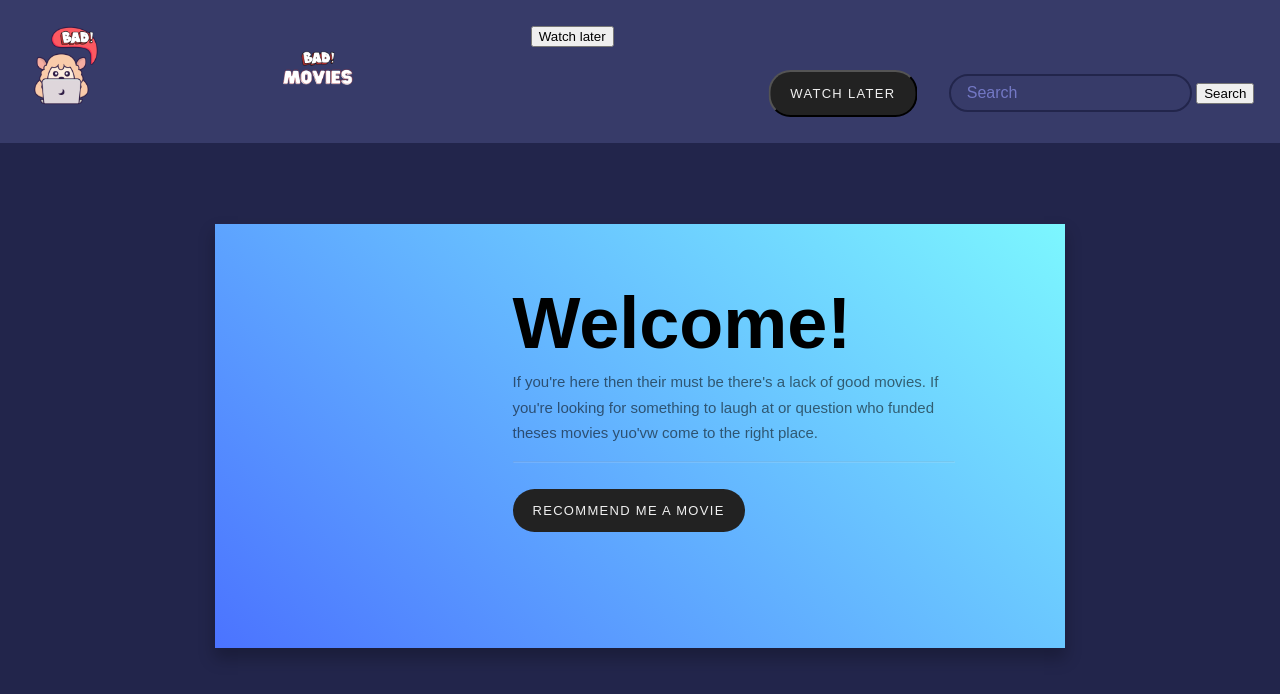
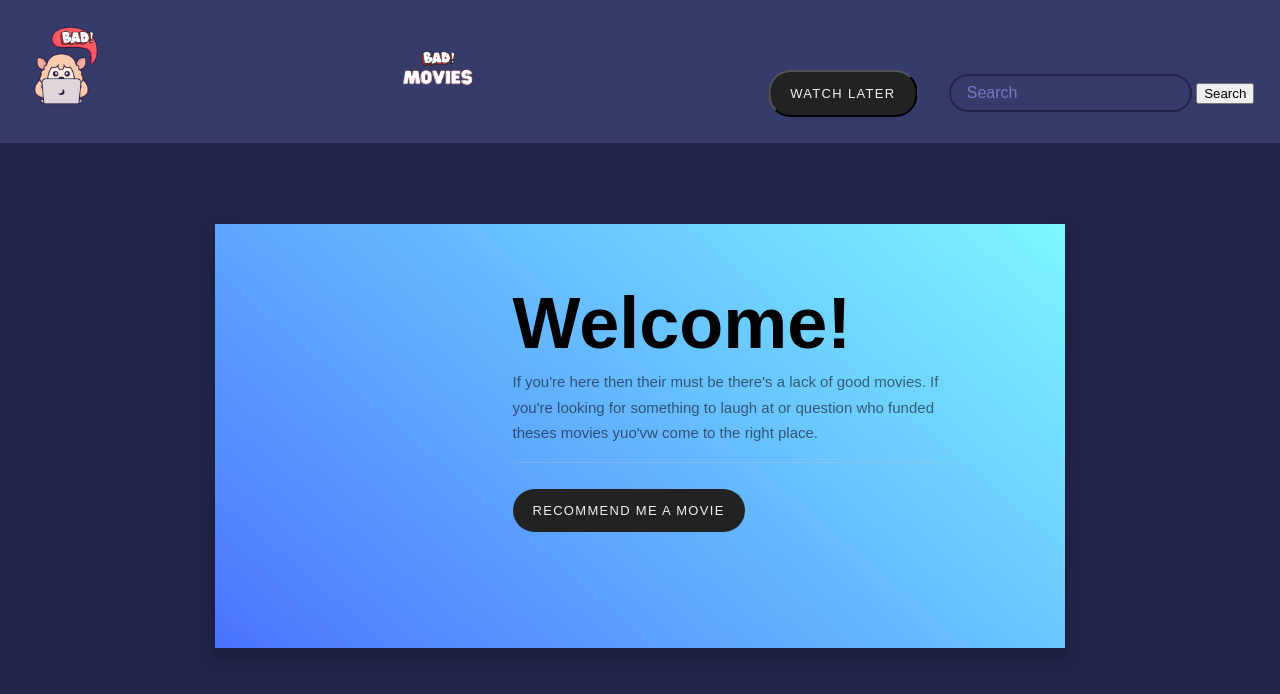
Before and after one commit to AMACAFELLA/WDD-330-Portfolio, a plain HTML site: page FinalProject/home.html in a window 1280 px wide. Drawn offline with Linux system fonts and the light colour scheme.

Commit message:
Update
Update

```diff
--- a/FinalProject/Api.js
+++ b/FinalProject/Api.js
@@ -48,13 +48,13 @@
     showMovie(list[0]);
     function showNextMovie(movie){
         document.querySelector('.recommendation').addEventListener('click', () => {
-            //every time the recommendation button is clicked go to the next page of the API
+            //Every time the recommendation button is clicked go to the next page of the API
             const random = Math.floor(Math.random() * movie.length);
             showMovie(movie[random]);
             storeMovie(movie[random]);
         })
     }
-
+    //Calling all the functions
     showNextMovie(list);
     storeMovie(list[0]);
     watchLaterPage();
--- a/FinalProject/home.html
+++ b/FinalProject/home.html
@@ -15,10 +15,7 @@
         <div class="logo1">
             <img class="logo2" src="2.png" alt="Baaad Movies">
         </div>
-        <!-- create a watch later button -->
-        <div>
-            <button class="watch-later">Watch later</button>
-        </div>
+        <!-- created a watch later button -->
         <form  id="form">
             <button type="button" class="watchlater">Watch Later</button>
             <input type="text" placeholder="Search" id="search" class="search">
```
Also changed, not shown: FinalProject/ls.js (+5 -4 lines).
